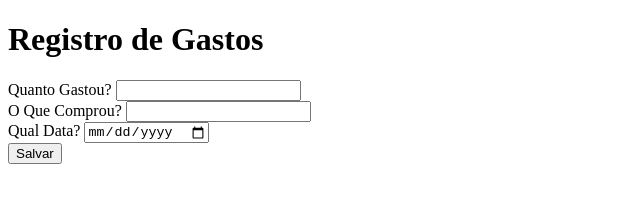
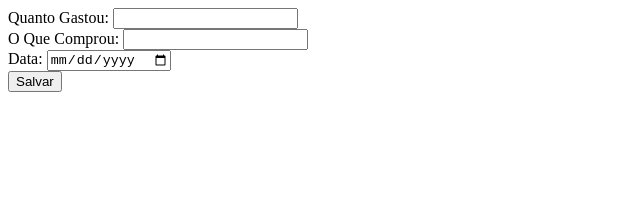
Before and after one commit to JoaoVitorOliver/Financas, a plain HTML site: page index.html in a window 1280 px wide. Shown: the whole page, without its empty margins (0-640 px from the left). Drawn offline with Linux system fonts and the light colour scheme.

Commit message:
Corrigindo
Corrigir

```diff
--- a/index.html
+++ b/index.html
@@ -1,23 +1,20 @@
 <!DOCTYPE html>
-<html lang="pt-br">
+<html>
 <head>
-    <meta charset="UTF-8">
-    <meta name="viewport" content="width=device-width, initial-scale=1.0">
-    <title>Document</title>
+    <title>Formulário de Gastos</title>
 </head>
 <body>
-    <h1>Registro de Gastos</h1>
-    <form method="POST">
-        <label for="quanto_gastou">Quanto Gastou?</label>
+    <form action="/" method="POST">
+        <label for="quanto_gastou">Quanto Gastou:</label>
         <input type="text" id="quanto_gastou" name="quanto_gastou" required><br>
 
-        <label for="o_que_comprou">O Que Comprou?</label>
+        <label for="o_que_comprou">O Que Comprou:</label>
         <input type="text" id="o_que_comprou" name="o_que_comprou" required><br>
 
-        <label for="data">Qual Data?</label>
+        <label for="data">Data:</label>
         <input type="date" id="data" name="data" required><br>
 
-        <button type="submit">Salvar</button>
+        <input type="submit" value="Salvar">
     </form>
 </body>
 </html>
```
Also changed, not shown: 1 other file.
